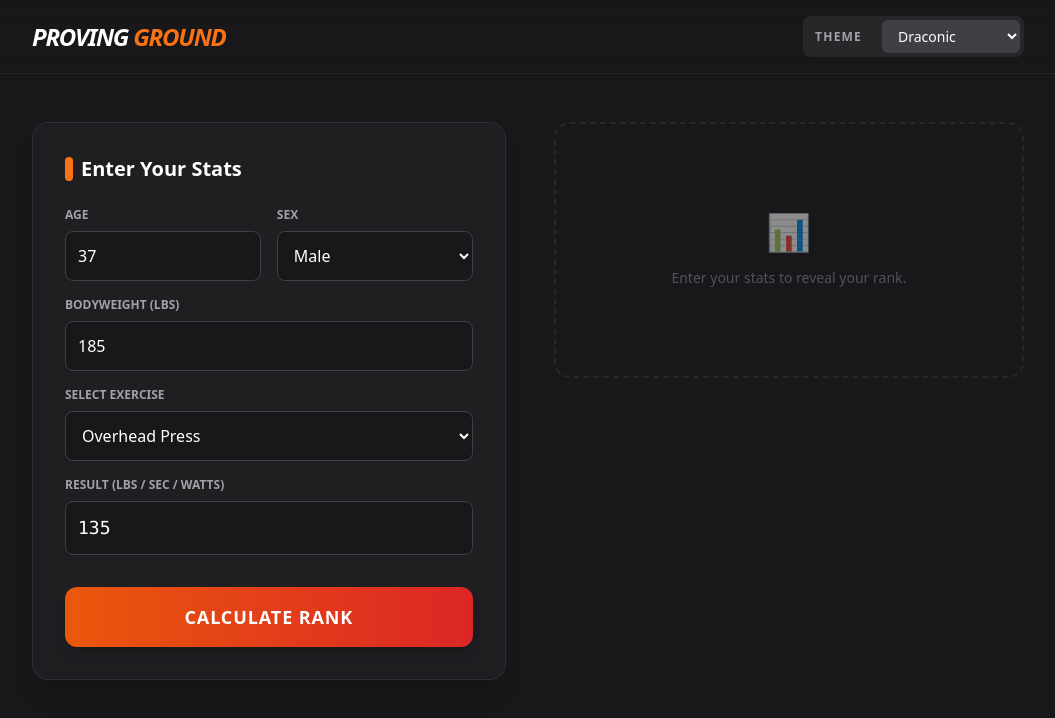
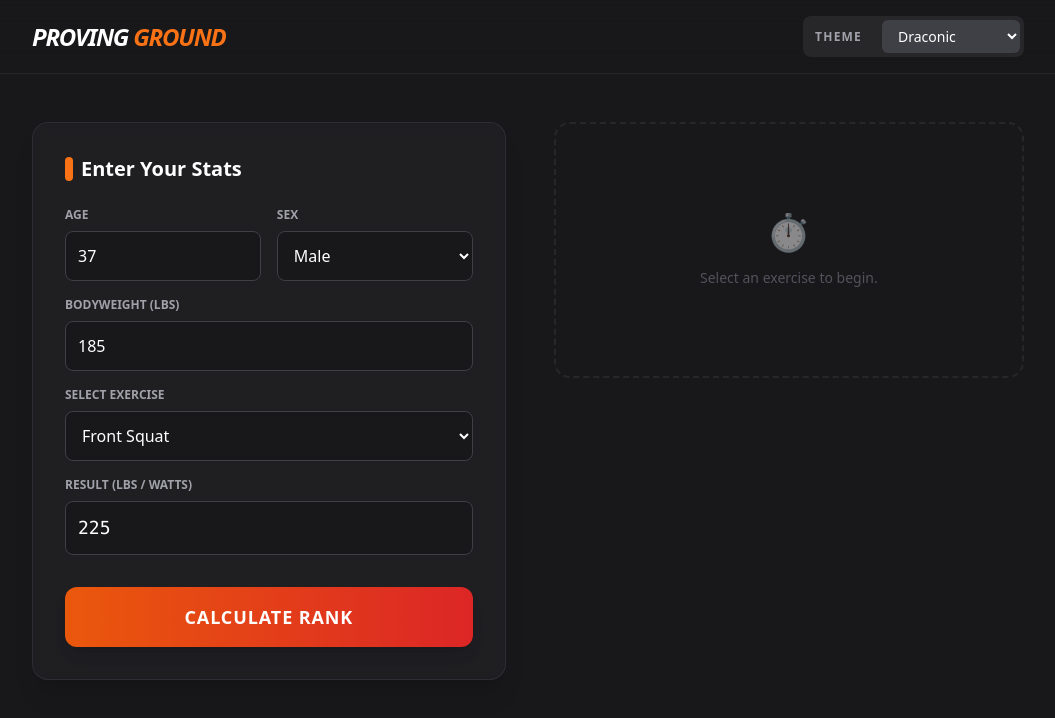
Before and after one commit to chino4242/proving_ground, a React app in the folder frontend/: page / in a window 1280 px wide. Shown: the top 718 px of the page, without its empty margins (112-1167 px from the left). Built offline with nearby package versions, Linux system fonts and the light colour scheme; the HTML template or start-up script is replaced by a standard one.

Commit message:
Adds minute second functionality

```diff
--- a/frontend/src/App.tsx
+++ b/frontend/src/App.tsx
@@ -1,11 +1,10 @@
-import { useState } from 'react';
+import { useState, useEffect } from 'react';
 import RankCard from './components/RankCard';
 import { calculateRank, type RankResponse } from './services/api';
 import { THEMES } from './data/themes';
 
 // 1. MAPPING DICTIONARY
 const EXERCISE_DISPLAY_NAMES: { [key: string]: string } = {
-  five_rm_overhead_press: "5RM Overhead Press",
   five_rm_front_squat: "5RM Front Squat",
   five_rm_incline_bench: "5RM Incline Bench",
   five_rm_sumo_deadlift: "5RM Narrow Sumo Deadlift",
@@ -19,20 +18,46 @@ const EXERCISE_DISPLAY_NAMES: { [key: string]: string } = {
   dead_hang: "Dead Hang"
 };
 
+// 2. DEFINE TIME-BASED EXERCISES
+// These IDs require Minute/Second inputs instead of a single value
+const TIME_BASED_EXERCISES = [
+  "four_hundred_meter_run",
+  "one_mile_run",
+  "kettlebell_swing_test",
+  "dead_hang"
+];
+
 function App() {
   const [age, setAge] = useState<number>(37);
   const [sex, setSex] = useState<string>('male');
   const [bodyweight, setBodyweight] = useState<number>(185);
-  const [exerciseId, setExerciseId] = useState<string>('five_rm_overhead_press'); // Defaulted to OHP so you see it immediately
-  const [resultValue, setResultValue] = useState<number>(135);
+  const [exerciseId, setExerciseId] = useState<string>('five_rm_front_squat');
+
+  // State for Weight/Distance/Watts
+  const [resultValue, setResultValue] = useState<number>(225);
+
+  // New State for Time
+  const [minutes, setMinutes] = useState<number>(0);
+  const [seconds, setSeconds] = useState<number>(0);
+
   const [rankData, setRankData] = useState<RankResponse | null>(null);
   const [currentTheme, setCurrentTheme] = useState<string>('dragon');
   const [isLoading, setIsLoading] = useState(false);
 
+  // Helper to check if current exercise is time-based
+  const isTimeBased = TIME_BASED_EXERCISES.includes(exerciseId);
+
   const handleCalculate = async () => {
     setIsLoading(true);
     try {
-      const data = await calculateRank(exerciseId, resultValue, age, sex, bodyweight);
+      // Logic: If time-based, calculate total seconds. Otherwise use resultValue.
+      let finalValue = resultValue;
+
+      if (isTimeBased) {
+        finalValue = (minutes * 60) + seconds;
+      }
+
+      const data = await calculateRank(exerciseId, finalValue, age, sex, bodyweight);
       setRankData(data);
     } catch (error) {
       console.error("Error connecting to backend:", error);
@@ -46,6 +71,18 @@ function App() {
     const theme = THEMES[currentTheme];
     return theme.ranks[level] || theme.ranks['level0'];
   };
+
+  // Helper to display the formatted result string on the card
+  const getDisplayValue = () => {
+    if (isTimeBased) {
+      // Format as MM:SS if minutes exist, otherwise just SSs
+      if (minutes > 0) {
+        return `${minutes}m ${seconds}s`;
+      }
+      return `${seconds}s`;
+    }
+    return resultValue.toString();
+  }
 
   return (
     <div className="min-h-screen bg-zinc-900 text-white font-sans selection:bg-orange-500 selection:text-white">
@@ -123,28 +160,61 @@ function App() {
               className="w-full bg-zinc-900 border border-zinc-700 rounded-lg p-3 text-white focus:border-orange-500 outline-none transition"
             >
               <optgroup label="Strength (5 Rep Max)">
-                <option value="five_rm_overhead_press">Overhead Press</option> {/* Added back */}
                 <option value="five_rm_front_squat">Front Squat</option>
                 <option value="five_rm_incline_bench">Incline Bench</option>
                 <option value="five_rm_sumo_deadlift">Narrow Sumo Deadlift</option>
                 <option value="five_rm_weighted_pull_up">Weighted Pull-up</option>
               </optgroup>
               <optgroup label="Endurance & Speed">
-                <option value="four_hundred_meter_run">400m Run</option>
-                <option value="one_mile_run">1 Mile Run</option>
-                <option value="max_distance_row">6:00 Max Distance Row</option>
+                <option value="four_hundred_meter_run">400m Run (Time)</option>
+                <option value="one_mile_run">1 Mile Run (Time)</option>
+                <option value="max_distance_row">6:00 Max Distance Row (Meters)</option>
               </optgroup>
               <optgroup label="Power & Capacity">
                 <option value="peak_watt_echo_bike">10s Peak Watt</option>
                 <option value="max_calorie_echo_bike">3:00 Max Calorie</option>
-                <option value="kettlebell_swing_test">100 Kettlebell Swings</option>
-                <option value="dead_hang">Dead Hang</option>
+                <option value="kettlebell_swing_test">100 Kettlebell Swings (Time)</option>
+                <option value="dead_hang">Dead Hang (Time)</option>
               </optgroup>
             </select>
           </div>
 
+          {/* DYNAMIC INPUT SECTION */}
           <div className="mb-8">
-            <label className="block text-xs font-bold text-zinc-400 uppercase mb-2">Result (lbs / sec / watts)</label>
+            {isTimeBased ? (
+              // TIME INPUTS (Minutes : Seconds)
+              <div>
+                <label className="block text-xs font-bold text-zinc-400 uppercase mb-2">Time Result</label>
+                <div className="flex gap-2">
+                  <div className="flex-1">
+                    <input
+                      type="number"
+                      value={minutes}
+                      onChange={(e) => setMinutes(Number(e.target.value))}
+                      placeholder="Min"
+                      className="w-full bg-zinc-900 border border-zinc-700 rounded-lg p-3 text-white text-lg font-mono focus:border-orange-500 outline-none transition text-center"
+                    />
+                    <span className="text-xs text-zinc-500 mt-1 block text-center">Minutes</span>
+                  </div>
+                  <div className="flex items-center text-xl font-bold text-zinc-600">:</div>
+                  <div className="flex-1">
+                    <input
+                      type="number"
+                      value={seconds}
+                      onChange={(e) => setSeconds(Number(e.target.value))}
+                      placeholder="Sec"
+                      className="w-full bg-zinc-900 border border-zinc-700 rounded-lg p-3 text-white text-lg font-mono focus:border-orange-500 outline-none transition text-center"
+                    />
+                    <span className="text-xs text-zinc-500 mt-1 block text-center">Seconds</span>
+                  </div>
+                </div>
+              </div>
+            ) : (
+              // STANDARD INPUT (Weight / Watts / Meters)
+              <div>
+                <label className="block text-xs font-bold text-zinc-400 uppercase mb-2">
+                  Result {exerciseId === 'max_distance_row' ? '(Meters)' : '(lbs / watts)'}
+                </label>
                 <input
                   type="number"
                   value={resultValue}
@@ -152,6 +222,8 @@ function App() {
                   placeholder="Enter your score..."
                   className="w-full bg-zinc-900 border border-zinc-700 rounded-lg p-3 text-white text-lg font-mono focus:border-orange-500 outline-none transition"
                 />
+              </div>
+            )}
           </div>
 
           <button
@@ -171,7 +243,8 @@ function App() {
             <div className="animate-fade-in-up w-full flex justify-center">
               <RankCard
                 exerciseName={EXERCISE_DISPLAY_NAMES[exerciseId] || exerciseId}
-                resultValue={resultValue.toString()}
+                // Use the formatted display value (e.g., "6m 30s" or "225")
+                resultValue={getDisplayValue()}
                 rankName={getThemeDetails(rankData.rank_level).name}
                 rankDescription={getThemeDetails(rankData.rank_level).description}
                 bodyweight={bodyweight}
@@ -181,8 +254,8 @@ function App() {
             </div>
           ) : (
             <div className="h-64 w-full border-2 border-dashed border-zinc-800 rounded-2xl flex flex-col items-center justify-center text-zinc-600 p-8 text-center">
-              <span className="text-4xl mb-4 opacity-50">📊</span>
-              <p className="text-sm font-medium">Enter your stats to reveal your rank.</p>
+              <span className="text-4xl mb-4 opacity-50">⏱️</span>
+              <p className="text-sm font-medium">Select an exercise to begin.</p>
             </div>
           )}
         </section>
```
Also changed, not shown: 1 other file (tests, documents, lock files or other folders). Lines whose indentation alone changed are shown as unchanged.
